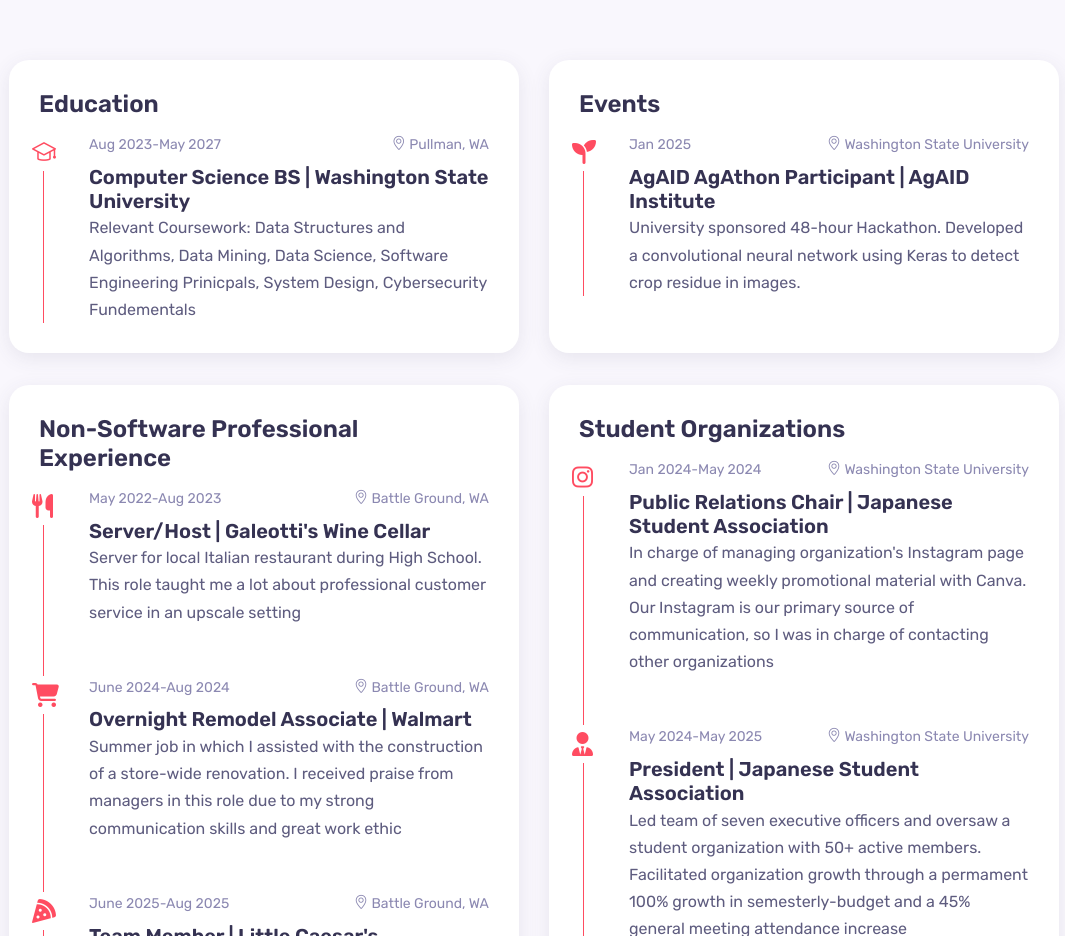
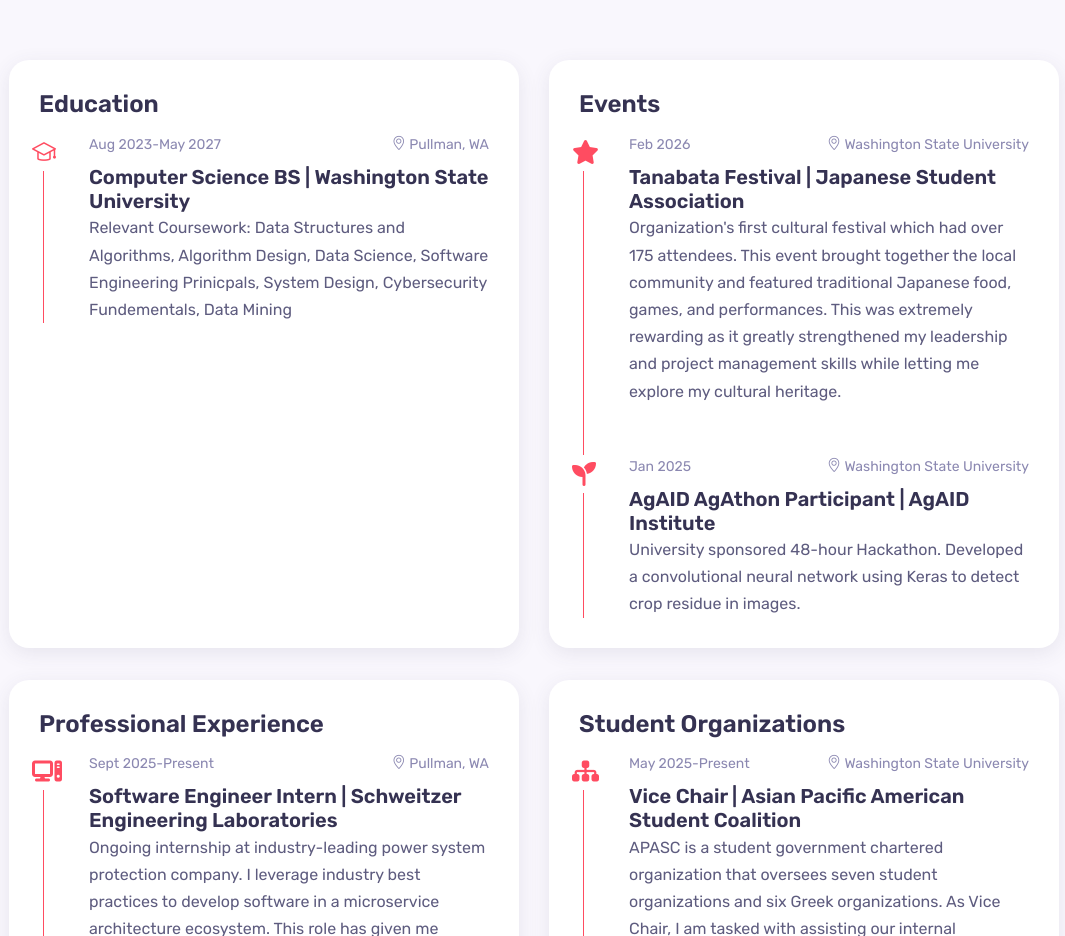
Before and after one commit to b-kat-metzger/Portfolio, a React (Vite) app: page / in a window 1280 px wide. Shown: the part 1864-2800 px from the top of the page, without its empty margins (161-1226 px from the left). Built offline with nearby package versions, Linux system fonts and the light colour scheme.

Commit message:
Update experience

```diff
--- a/src/components/resume/Experience.json
+++ b/src/components/resume/Experience.json
@@ -8,11 +8,41 @@
         "gpa":3.7,
         "location":"Washington State University",
         "city":"Pullman, WA",
-        "desc":"Relevant Coursework: Data Structures and Algorithms, Data Mining, Data Science, Software Engineering Prinicpals, System Design, Cybersecurity Fundementals"
+        "desc":"Relevant Coursework: Data Structures and Algorithms, Algorithm Design, Data Science, Software Engineering Prinicpals, System Design, Cybersecurity Fundementals, Data Mining"
     },
     {
         "id":2,
-        "category":"non-technical",
+        "category":"technical",
+        "icon": "fa-solid fa-computer resume__icon",
+        "year":"Sept 2025-Present",
+        "title":"Software Engineer Intern",
+        "location":"Schweitzer Engineering Laboratories",
+        "city":"Pullman, WA",
+        "desc":"Ongoing internship at industry-leading power system protection company. I leverage industry best practices to develop software in a microservice architecture ecosystem. This role has given me hands-on professional experience in TypeScript React, Windows installer scripting, containerized application development in Linux environments, and C#."
+    },
+    {
+        "id":3,
+        "category":"technical",
+        "icon":"fa-solid fa-pizza-slice resume__icon",
+        "year":"June 2025-Aug 2025",
+        "title":"Team Member",
+        "location":"Little Caesar's",
+        "city":"Battle Ground, WA",
+        "desc":"Another summer job as a worker at a pizza restaurant. I demonstrated fast adaptation to the workplace and provided excellent customer service due to previous years of experience in service industry"
+    },
+    {
+        "id":4,
+        "category":"technical",
+        "icon":"fa-solid fa-cart-shopping resume__icon",
+        "year":"June 2024-Aug 2024",
+        "title":"Overnight Remodel Associate",
+        "location":"Walmart",
+        "city":"Battle Ground, WA",
+        "desc":"Summer job in which I assisted with the construction of a store-wide renovation. I received praise from managers in this role due to my strong communication skills and great work ethic "
+    },
+    {
+        "id":5,
+        "category":"technical",
         "icon":"fa-solid fa-utensils resume__icon",
         "year":"May 2022-Aug 2023",
         "title":"Server/Host",
@@ -21,27 +51,37 @@
         "desc":"Server for local Italian restaurant during High School. This role taught me a lot about professional customer service in an upscale setting"
     },
     {
-        "id":3,
-        "category":"non-technical",
-        "icon":"fa-solid fa-cart-shopping resume__icon",
-        "year":"June 2024-Aug 2024",
-        "title":"Overnight Remodel Associate",
-        "location":"Walmart",
-        "city":"Battle Ground, WA",
-        "desc":"Summer job in which I assisted with the construction of a store-wide renovation. I received praise from managers in this role due to my strong communication skills and great work ethic "
+        "id":6,
+        "category":"organization",
+        "icon":"fa-solid fa-sitemap resume__icon",
+        "year":"May 2025-Present",
+        "title":"Vice Chair",
+        "organization":"Asian Pacific American Student Coalition",
+        "location":"Washington State University",
+        "desc":"APASC is a student government chartered organization that oversees seven student organizations and six Greek organizations. As Vice Chair, I am tasked with assisting our internal organizations with their needs"
+    },
+     {
+        "id":7,
+        "category":"organization",
+        "icon":"fa-solid fa-face-smile-beam resume__icon",
+        "year":"May 2025-Present",
+        "title":"Event Coordinator",
+        "organization":"Japanese Student Association",
+        "location":"Washington State University",
+        "desc":"Head director and organizer of organization's first cultural festival with a budget of $12,000. I handled event logistics, communication with university faculty, and performance choreography. This role expanded my project coordination, cross-organizational communication, and problem solving skills."
     },
     {
-        "id":4,
-        "category":"non-technical",
-        "icon":"fa-solid fa-pizza-slice resume__icon",
-        "year":"June 2025-Aug 2025",
-        "title":"Team Member",
-        "location":"Little Caesar's",
-        "city":"Battle Ground, WA",
-        "desc":"Another summer job as a worker at a pizza restaurant. I demonstrated fast adaptation to the workplace and provided excellent customer service due to previous years of experience in the industry"
+        "id":8,
+        "category":"organization",
+        "icon":"fa-solid fa-user-tie resume__icon",
+        "year":"May 2024-May 2025",
+        "title":"President",
+        "organization":"Japanese Student Association",
+        "location":"Washington State University",
+        "desc":"Led team of seven executive officers and oversaw a student organization with 50+ active members. Facilitated organization growth through a permament 100% growth in semesterly-budget and a 45% general meeting attendance increase"
     },
     {
-        "id":5,
+        "id":9,
         "category":"organization",
         "icon":"fa-brands fa-instagram resume__icon",
         "year":"Jan 2024-May 2024",
@@ -51,37 +91,18 @@
         "desc":"In charge of managing organization's Instagram page and creating weekly promotional material with Canva. Our Instagram is our primary source of communication, so I was in charge of contacting other organizations"
     },
     {
-        "id":6,
-        "category":"organization",
-        "icon":"fa-solid fa-user-tie resume__icon",
-        "year":"May 2024-May 2025",
-        "title":"President",
+        "id":10,
+        "category":"event",
+        "icon":"fa-solid fa-star resume__icon",
+        "year":"Feb 2026",
+        "title":"Tanabata Festival",
         "organization":"Japanese Student Association",
         "location":"Washington State University",
-        "desc":"Led team of seven executive officers and oversaw a student organization with 50+ active members. Facilitated organization growth through a permament 100% growth in semesterly-budget and a 45% general meeting attendance increase"
+        "desc":"Organization's first cultural festival which had over 175 attendees. This event brought together the local community and featured traditional Japanese food, games, and performances. This was extremely rewarding as it greatly strengthened my leadership and project management skills while letting me explore my cultural heritage."
     },
+
     {
-        "id":7,
-        "category":"organization",
-        "icon":"fa-solid fa-face-smile-beam resume__icon",
-        "year":"May 2025-Present",
-        "title":"Event Coordinator",
-        "organization":"Japanese Student Association",
-        "location":"Washington State University",
-        "desc":"Leader of the planning and execution of new organization cultural event with a budget of around $4,000. I work closely with other student and university organizations to make our event a possibility"
-    },
-    {
-        "id":8,
-        "category":"organization",
-        "icon":"fa-solid fa-sitemap resume__icon",
-        "year":"May 2025-Present",
-        "title":"Vice Chair",
-        "organization":"Asian Pacific American Student Coalition",
-        "location":"Washington State University",
-        "desc":"APASC is a student government chartered organization that oversees seven student organizations and six Greek organizations. As Vice Chair, I am tasked with assisting our internal organizations with their needs"
-    },
-    {
-        "id":9,
+        "id":11,
         "category":"event",
         "icon":"fa-solid fa-seedling resume__icon",
         "year":"Jan 2025",
--- a/src/components/resume/Resume.jsx
+++ b/src/components/resume/Resume.jsx
@@ -48,9 +48,9 @@
         </div>
 
         <div className="timeline grid">
-          <h2 className="timeline__header">Non-Software Professional Experience</h2>
+          <h2 className="timeline__header">Professional Experience</h2>
           {Experience.map((val,id)=>{
-            if (val.category==="non-technical"){
+            if (val.category==="technical"){
               return (
                 <Card
                 key={id}
--- a/src/components/sidebar/Sidebar.jsx
+++ b/src/components/sidebar/Sidebar.jsx
@@ -49,7 +49,7 @@
         </nav>
 
         <div className="nav__footer">
-          <span className="copyright">&copy;2025 BKM</span>
+          <span className="copyright">&copy;2025-2026 BKM</span>
         </div>
       </aside>
 
```
